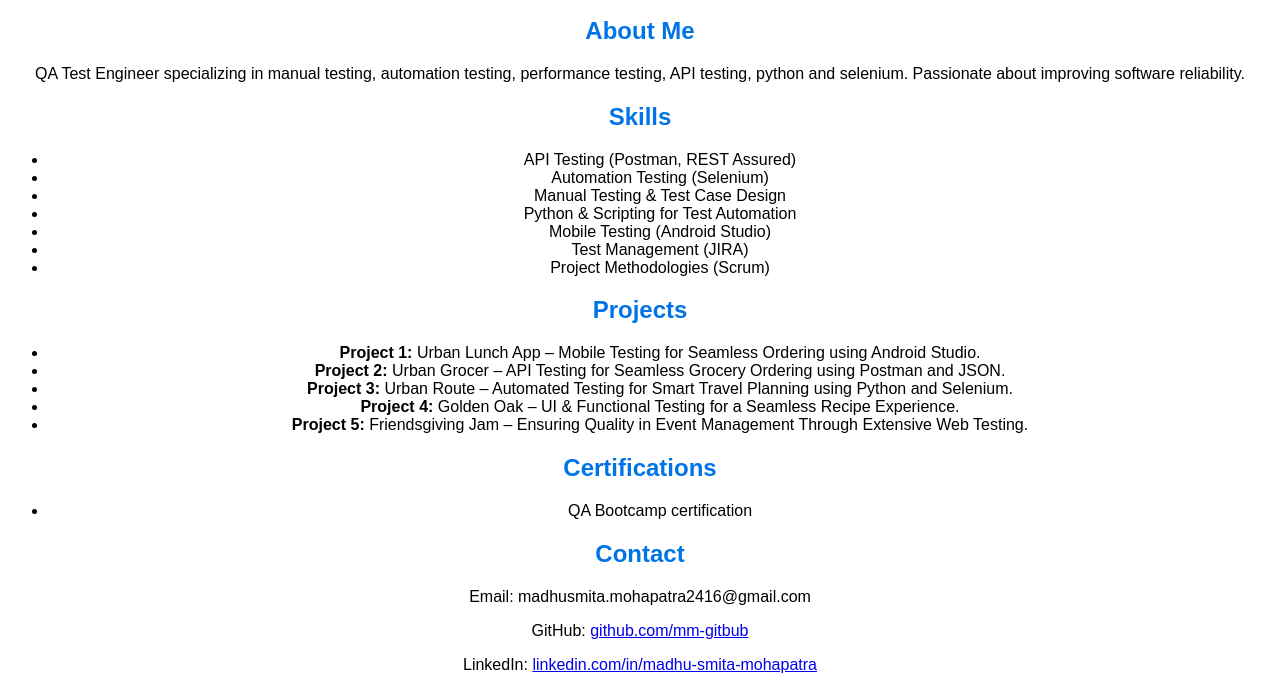
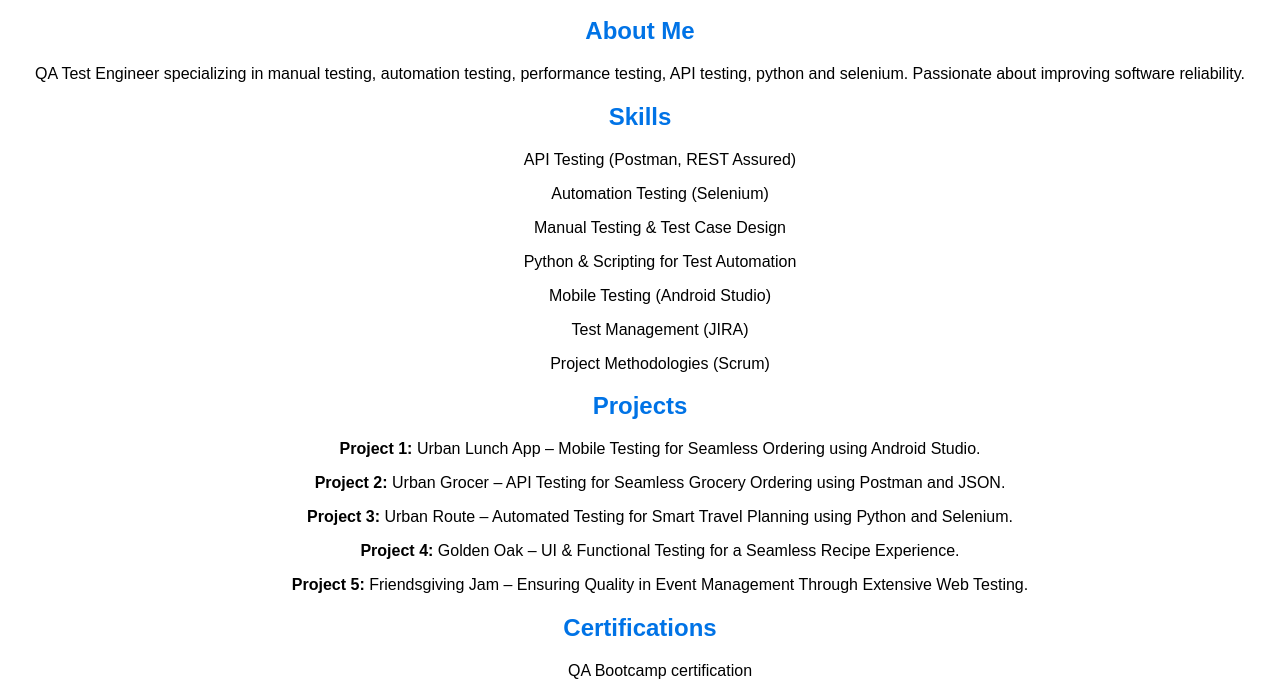
Before and after one commit to mm-gitbub/mm-gitbub.github.io, a plain HTML site: page index.html in a window 1280 px wide. Shown: the part 101-798 px from the top of the page. Drawn offline with Linux system fonts and the light colour scheme.

Commit message:
Update index.html

```diff
--- a/index.html
+++ b/index.html
@@ -32,13 +32,13 @@
         h2 { color: #0073e6; }
     </style>
         <ul>
-            <li>API Testing (Postman, REST Assured)</li>
-            <li>Automation Testing (Selenium)</li>
-            <li>Manual Testing & Test Case Design</li>
-            <li>Python & Scripting for Test Automation</li>
-            <li>Mobile Testing (Android Studio)</li>
-            <li>Test Management (JIRA)</li>
-            <li>Project Methodologies (Scrum)</li>
+            <p>API Testing (Postman, REST Assured)</p>
+            <p>Automation Testing (Selenium)</p>
+            <p>Manual Testing & Test Case Design</p>
+            <p>Python & Scripting for Test Automation</p>
+            <p>Mobile Testing (Android Studio)</p>
+            <p>Test Management (JIRA)</p>
+            <p>Project Methodologies (Scrum)</p>
         </ul>
     </section>
 
@@ -49,11 +49,11 @@
         h2 { color: #0073e6; }
     </style>
         <ul>
-            <li><strong>Project 1:</strong> Urban Lunch App – Mobile Testing for Seamless Ordering using Android Studio.</li>
-            <li><strong>Project 2:</strong> Urban Grocer – API Testing for Seamless Grocery Ordering using Postman and JSON.</li>
-            <li><strong>Project 3:</strong> Urban Route – Automated Testing for Smart Travel Planning using Python and Selenium.</li>
-            <li><strong>Project 4:</strong> Golden Oak – UI & Functional Testing for a Seamless Recipe Experience.</li>
-            <li><strong>Project 5:</strong> Friendsgiving Jam – Ensuring Quality in Event Management Through Extensive Web Testing.</li>
+            <p><strong>Project 1:</strong> Urban Lunch App – Mobile Testing for Seamless Ordering using Android Studio.</p>
+            <p><strong>Project 2:</strong> Urban Grocer – API Testing for Seamless Grocery Ordering using Postman and JSON.</p>
+            <p><strong>Project 3:</strong> Urban Route – Automated Testing for Smart Travel Planning using Python and Selenium.</p>
+            <p><strong>Project 4:</strong> Golden Oak – UI & Functional Testing for a Seamless Recipe Experience.</p>
+            <p><strong>Project 5:</strong> Friendsgiving Jam – Ensuring Quality in Event Management Through Extensive Web Testing.</p>
         </ul>
     </section>
 
@@ -64,7 +64,7 @@
         h2 { color: #0073e6; }
     </style>
         <ul>
-            <li>QA Bootcamp certification</li>
+            <p>QA Bootcamp certification</p>
         </ul>
     </section>
 
```
